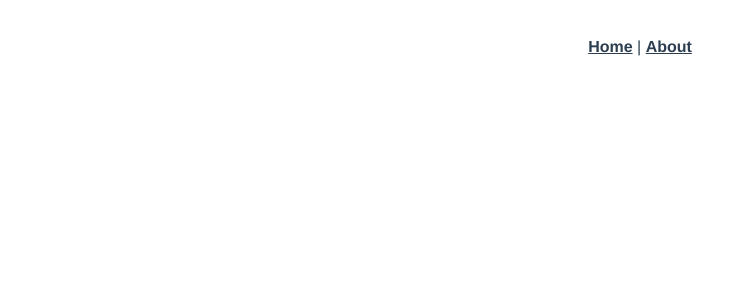
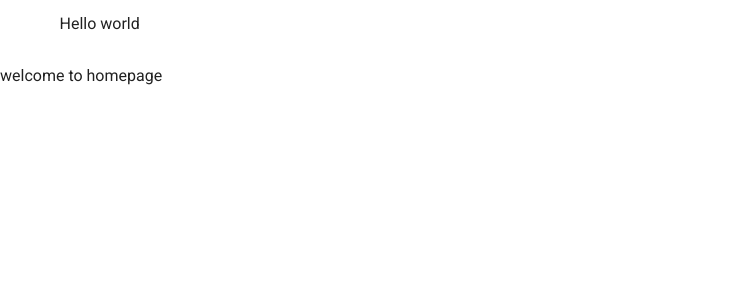
Before and after one commit to Mzala123/patient-backlog-frontend, a Vue app: page /home in a window 1280 px wide. Shown: the top 300 px of the page, without its empty margins (0-755 px from the left). Built offline with nearby package versions, Linux system fonts and the light colour scheme.

Commit message:
register form

```diff
--- a/public/index.html
+++ b/public/index.html
@@ -1,11 +1,14 @@
 <!DOCTYPE html>
-<html lang="">
+<html lang="en">
   <head>
     <meta charset="utf-8">
     <meta http-equiv="X-UA-Compatible" content="IE=edge">
     <meta name="viewport" content="width=device-width,initial-scale=1.0">
     <link rel="icon" href="<%= BASE_URL %>favicon.ico">
     <title><%= htmlWebpackPlugin.options.title %></title>
+    <link rel="stylesheet" href="https://fonts.googleapis.com/css?family=Roboto:100,300,400,500,700,900">
+    <link rel="stylesheet" href="https://cdn.jsdelivr.net/npm/@mdi/font@latest/css/materialdesignicons.min.css">
+    <script src="https://cdn.jsdelivr.net/npm/axios@0.12.0/dist/axios.min.js"></script>
   </head>
   <body>
     <noscript>
--- a/src/App.vue
+++ b/src/App.vue
@@ -1,32 +1,19 @@
 <template>
-  <div id="app">
-    <nav>
-      <router-link to="/">Home</router-link> |
-      <router-link to="/about">About</router-link>
-    </nav>
-    <router-view/>
-  </div>
+  <v-app>
+    {{message}}
+    <v-main>
+      <router-view/>
+    </v-main>
+  </v-app>
 </template>
 
-<style>
-#app {
-  font-family: Avenir, Helvetica, Arial, sans-serif;
-  -webkit-font-smoothing: antialiased;
-  -moz-osx-font-smoothing: grayscale;
-  text-align: center;
-  color: #2c3e50;
-}
+<script>
 
-nav {
-  padding: 30px;
-}
+export default {
+  name: 'App',
 
-nav a {
-  font-weight: bold;
-  color: #2c3e50;
-}
-
-nav a.router-link-exact-active {
-  color: #42b983;
-}
-</style>
+  data: () => ({
+    //
+  }),
+};
+</script>
--- a/src/components/HelloWorld.vue
+++ b/src/components/HelloWorld.vue
@@ -1,59 +1,18 @@
 <template>
-  <div class="hello">
-    <h1>{{ msg }}</h1>
-    <p>
-      For a guide and recipes on how to configure / customize this project,<br>
-      check out the
-      <a href="https://cli.vuejs.org" target="_blank" rel="noopener">vue-cli documentation</a>.
-    </p>
-    <h3>Installed CLI Plugins</h3>
-    <ul>
-      <li><a href="https://github.com/vuejs/vue-cli/tree/dev/packages/%40vue/cli-plugin-babel" target="_blank" rel="noopener">babel</a></li>
-      <li><a href="https://github.com/vuejs/vue-cli/tree/dev/packages/%40vue/cli-plugin-router" target="_blank" rel="noopener">router</a></li>
-      <li><a href="https://github.com/vuejs/vue-cli/tree/dev/packages/%40vue/cli-plugin-eslint" target="_blank" rel="noopener">eslint</a></li>
-    </ul>
-    <h3>Essential Links</h3>
-    <ul>
-      <li><a href="https://vuejs.org" target="_blank" rel="noopener">Core Docs</a></li>
-      <li><a href="https://forum.vuejs.org" target="_blank" rel="noopener">Forum</a></li>
-      <li><a href="https://chat.vuejs.org" target="_blank" rel="noopener">Community Chat</a></li>
-      <li><a href="https://twitter.com/vuejs" target="_blank" rel="noopener">Twitter</a></li>
-      <li><a href="https://news.vuejs.org" target="_blank" rel="noopener">News</a></li>
-    </ul>
-    <h3>Ecosystem</h3>
-    <ul>
-      <li><a href="https://router.vuejs.org" target="_blank" rel="noopener">vue-router</a></li>
-      <li><a href="https://vuex.vuejs.org" target="_blank" rel="noopener">vuex</a></li>
-      <li><a href="https://github.com/vuejs/vue-devtools#vue-devtools" target="_blank" rel="noopener">vue-devtools</a></li>
-      <li><a href="https://vue-loader.vuejs.org" target="_blank" rel="noopener">vue-loader</a></li>
-      <li><a href="https://github.com/vuejs/awesome-vue" target="_blank" rel="noopener">awesome-vue</a></li>
-    </ul>
-  </div>
+  <v-container>
+   <p>Hello world</p>
+  </v-container>
 </template>
 
 <script>
-export default {
-  name: 'HelloWorld',
-  props: {
-    msg: String
+  export default {
+    name: 'HelloWorld',
+
+    data(){
+      return {
+        message: ""
+      }
+    }
+
   }
-}
 </script>
-
-<!-- Add "scoped" attribute to limit CSS to this component only -->
-<style scoped>
-h3 {
-  margin: 40px 0 0;
-}
-ul {
-  list-style-type: none;
-  padding: 0;
-}
-li {
-  display: inline-block;
-  margin: 0 10px;
-}
-a {
-  color: #42b983;
-}
-</style>
--- a/src/main.js
+++ b/src/main.js
@@ -1,10 +1,12 @@
 import Vue from 'vue'
 import App from './App.vue'
 import router from './router'
+import vuetify from './plugins/vuetify'
 
 Vue.config.productionTip = false
 
 new Vue({
   router,
+  vuetify,
   render: h => h(App)
 }).$mount('#app')
--- /dev/null
+++ b/src/plugins/vuetify.js
@@ -0,0 +1,7 @@
+import Vue from 'vue';
+import Vuetify from 'vuetify/lib/framework';
+
+Vue.use(Vuetify);
+
+export default new Vuetify({
+});
--- a/src/router/index.js
+++ b/src/router/index.js
@@ -1,12 +1,13 @@
 import Vue from 'vue'
 import VueRouter from 'vue-router'
 import HomeView from '../views/HomeView.vue'
+import registerView  from '../views/registerView.vue'
 
 Vue.use(VueRouter)
 
 const routes = [
   {
-    path: '/',
+    path: '/home',
     name: 'home',
     component: HomeView
   },
@@ -17,6 +18,11 @@ const routes = [
     // this generates a separate chunk (about.[hash].js) for this route
     // which is lazy-loaded when the route is visited.
     component: () => import(/* webpackChunkName: "about" */ '../views/AboutView.vue')
+  },
+  {
+    path:'/',
+    name: 'register',
+    component: registerView
   }
 ]
 
--- a/src/views/HomeView.vue
+++ b/src/views/HomeView.vue
@@ -1,7 +1,8 @@
 <template>
   <div class="home">
-    <img alt="Vue logo" src="../assets/logo.png">
-    <HelloWorld msg="Welcome to Your Vue.js App"/>
+   <!-- <img alt="Vue logo" src="../assets/logo.png"> -->
+    <HelloWorld message="Welcome to Your Vue.js App"/>
+    <p> welcome to homepage </p>
   </div>
 </template>
 
--- /dev/null
+++ b/src/views/registerView.vue
@@ -0,0 +1,45 @@
+<template>
+
+    <v-card
+       elevation="1"
+      :loading="loading"
+      class="mx-auto my-14"
+      max-width="350"
+    >
+      <template slot="progress">
+        <v-progress-linear
+          color="deep-purple"
+          height="10"
+          indeterminate
+        ></v-progress-linear>
+      </template>
+
+      <v-img
+        height="100"
+        src="https://cdn.vuetifyjs.com/images/cards/sunshine.jpg"
+      ></v-img>
+
+      <v-card-title>Patient Account</v-card-title>
+      <v-divider class="mx-4"></v-divider>
+
+     <v-card-text>
+            <v-text-field
+              label="Fullname"
+              outlined
+            ></v-text-field>
+            <v-text-field
+              height="25"
+              label="Useremail"
+              outlined
+            ></v-text-field>
+         <v-text-field
+            v-model="password"
+            :append-icon="show1 ? 'mdi-eye' : 'mdi-eye-off'"
+            :type="show1 ? 'text' : 'password'"
+            label="Password"
+          ></v-text-field>
+
+     </v-card-text>
+    </v-card>
+
+</template>
--- a/vue.config.js
+++ b/vue.config.js
@@ -1,4 +1,6 @@
 const { defineConfig } = require('@vue/cli-service')
 module.exports = defineConfig({
-  transpileDependencies: true
+  transpileDependencies: [
+    'vuetify'
+  ]
 })
```
Also changed, not shown: package.json (+7 -2 lines), src/views/Home.vue (added, +15 -0 lines), src/assets/logo.svg (added), 1 other file (tests, documents, lock files or other folders).
